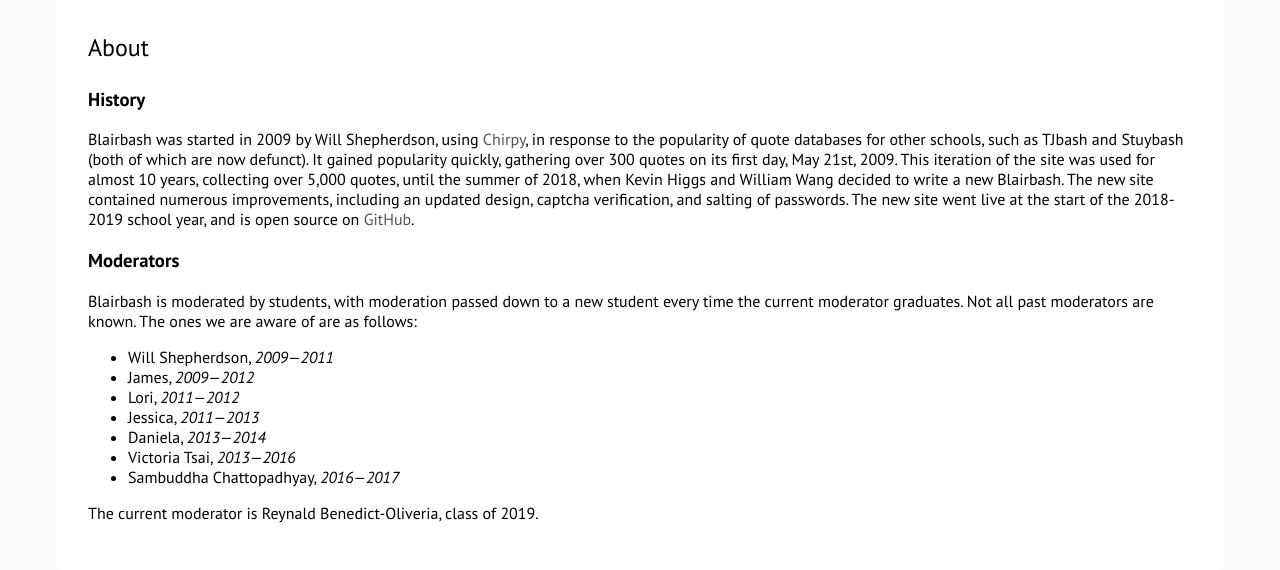
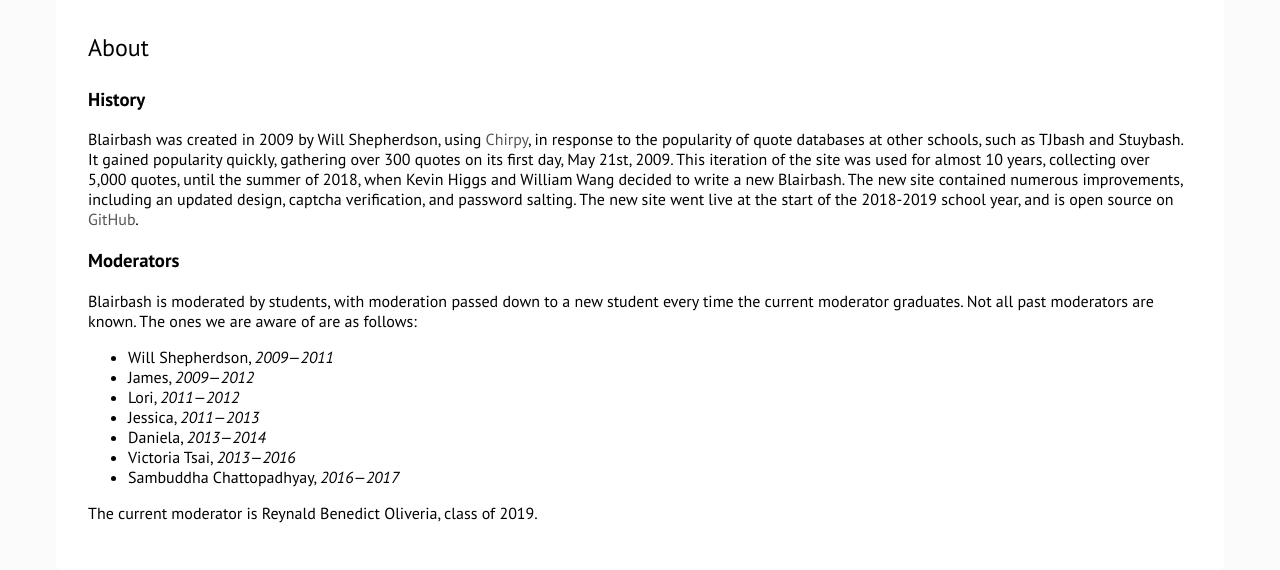
Before and after one commit to blairsec/blairbash, a Django app: page /about in a window 1280 px wide. Shown: the part 152-722 px from the top of the page. Run offline with Django 3.2, Linux system fonts and the light colour scheme.

Commit message:
change info

```diff
--- a/qdb/templates/qdb/about.html
+++ b/qdb/templates/qdb/about.html
@@ -3,7 +3,7 @@
 {% block content %}
 	<h1>{% block title %}About{% endblock %}</h1>
 	<h3>History</h3>
-	<p>Blairbash was started in 2009 by Will Shepherdson, using <a href="http://chirpy.sourceforge.net/">Chirpy</a>, in response to the popularity of quote databases for other schools, such as TJbash and Stuybash (both of which are now defunct). It gained popularity quickly, gathering over 300 quotes on its first day, May 21st, 2009. This iteration of the site was used for almost 10 years, collecting over 5,000 quotes, until the summer of 2018, when Kevin Higgs and William Wang decided to write a new Blairbash. The new site contained numerous improvements, including an updated design, captcha verification, and salting of passwords. The new site went live at the start of the 2018-2019 school year, and is open source on <a href="https://github.com/blairsec/blairbash">GitHub</a>.</p>
+	<p>Blairbash was created in 2009 by Will Shepherdson, using <a href="http://chirpy.sourceforge.net/">Chirpy</a>, in response to the popularity of quote databases at other schools, such as TJbash and Stuybash. It gained popularity quickly, gathering over 300 quotes on its first day, May 21st, 2009. This iteration of the site was used for almost 10 years, collecting over 5,000 quotes, until the summer of 2018, when Kevin Higgs and William Wang decided to write a new Blairbash. The new site contained numerous improvements, including an updated design, captcha verification, and password salting. The new site went live at the start of the 2018-2019 school year, and is open source on <a href="https://github.com/blairsec/blairbash">GitHub</a>.</p>
 	<h3>Moderators</h3>
 	<p>Blairbash is moderated by students, with moderation passed down to a new student every time the current moderator graduates. Not all past moderators are known. The ones we are aware of are as follows:</p>
 	<ul>
@@ -15,6 +15,6 @@
 		<li>Victoria Tsai, <em>2013&mdash;2016</em></li>
 		<li>Sambuddha Chattopadhyay, <em>2016&mdash;2017</em></li>
 	</ul>
-	<p>The current moderator is Reynald Benedict-Oliveria, class of 2019.</p>
+	<p>The current moderator is Reynald Benedict Oliveria, class of 2019.</p>
 
 {% endblock %}
--- a/qdb/templates/qdb/index.html
+++ b/qdb/templates/qdb/index.html
@@ -6,7 +6,7 @@
 		<p><b>Welcome to <em>Blairbash.org</em>!</b> This is a database of quotes similar to the popular <a href="http://bash.org">bash.org</a>. We feature quotes about humorous experiences from Montgomery Blair High School students, teachers, and alumni. Of course, Blairbash.org quotes do not have to be related to Blair or limited to the Blair community; quotes can be about any topic and anyone familiar with the Blair community can read and post quotes. Currently, the database contains a total of {{ quotes }} quotes.</p>
 		<p>If you like a quote, vote it <em>up</em>. If you don't like a quote, vote it <em>down</em>. If you feel any of the quotes should not be in the collection, use the <em>report</em> link to request removal.</p>
 		<div class="notice">
-			<p><b>Please note the following:</b> Blairbash.org does not have any affiliation with Montgomery Blair High School. Quotes on Blairbash.org do not necessarily reflect the views of the authors, administrators, or moderators of this site, nor do they reflect the views of Montgomery Blair High School.</p><p>The name "Blairbash.org" is not meant as a derogatory comment towards Montgomery Blair High School or any entity - it does not refer to "bashing" and should not be taken as such. The name comes from <a href="http://bash.org/">bash.org</a>, <a href="http://www.stuybash.org/">Stuybash.org</a>, and <a href="http://www.tjbash.org/">TJbash.org</a>, similar online quote databases.</p><p>Quotes on Blairbash.org have no implicit or explicit claim of validity; all quotes are unverified.</p>
+			<p><b>Please note the following:</b> Blairbash.org does not have any affiliation with Montgomery Blair High School. Quotes on Blairbash.org do not necessarily reflect the views of the authors, administrators, or moderators of this site, nor do they reflect the views of Montgomery Blair High School.</p><p>The name "Blairbash.org" is not meant as a derogatory comment towards Montgomery Blair High School or any entity - it originates from <a href="http://bash.org/">bash.org</a> and other online quote databases.</p><p>Quotes on Blairbash.org have no implicit or explicit claim of validity; all quotes are unverified.</p>
 		</div>
 	</div>
 	<div class="news">
```
